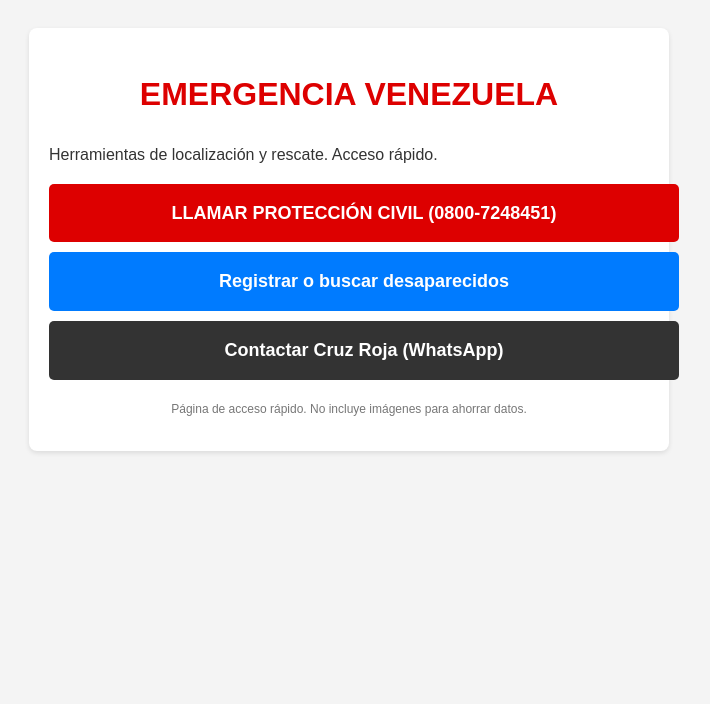
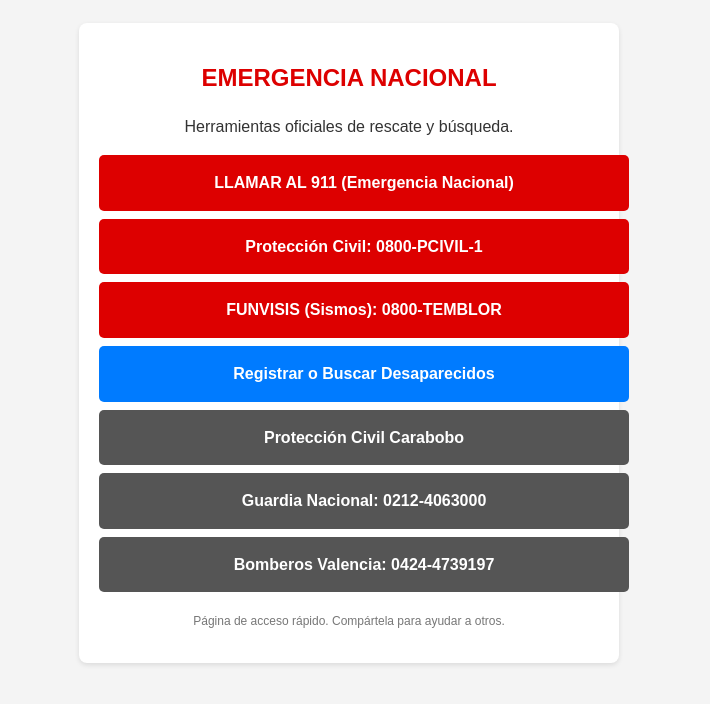
Before and after one commit to robertreinaldogv-sketch/ayuda-emergencia, a plain HTML site: page index.html in a window 1280 px wide. Shown: the whole page, without its empty margins (291-1001 px from the left). Drawn offline with Linux system fonts and the light colour scheme.

Commit message:
Update index.html

```diff
--- a/index.html
+++ b/index.html
@@ -5,26 +5,32 @@
     <meta name="viewport" content="width=device-width, initial-scale=1.0">
     <title>EMERGENCIA VENEZUELA - Ayuda y Rescate</title>
     <style>
-        body { font-family: sans-serif; line-height: 1.6; padding: 20px; background: #f4f4f4; color: #333; }
-        .container { max-width: 600px; margin: auto; background: #fff; padding: 20px; border-radius: 8px; box-shadow: 0 2px 5px rgba(0,0,0,0.1); }
-        h1 { color: #d00; text-align: center; }
-        .btn { display: block; width: 100%; padding: 15px; margin: 10px 0; background: #007bff; color: white; text-align: center; text-decoration: none; border-radius: 5px; font-weight: bold; font-size: 18px; }
+        body { font-family: sans-serif; line-height: 1.6; padding: 15px; background: #f4f4f4; color: #333; }
+        .container { max-width: 500px; margin: auto; background: #fff; padding: 20px; border-radius: 8px; box-shadow: 0 2px 5px rgba(0,0,0,0.1); }
+        h1 { color: #d00; text-align: center; font-size: 24px; }
+        .btn { display: block; width: 100%; padding: 15px; margin: 8px 0; background: #007bff; color: white; text-align: center; text-decoration: none; border-radius: 5px; font-weight: bold; font-size: 16px; }
         .emergency { background: #d00; }
-        .info { background: #333; }
+        .info { background: #555; }
         .footer { text-align: center; margin-top: 20px; font-size: 12px; color: #777; }
     </style>
 </head>
 <body>
     <div class="container">
-        <h1>EMERGENCIA VENEZUELA</h1>
-        <p>Herramientas de localización y rescate. Acceso rápido.</p>
+        <h1>EMERGENCIA NACIONAL</h1>
+        <p style="text-align:center;">Herramientas oficiales de rescate y búsqueda.</p>
 
-        <a href="tel:0800-7248451" class="btn emergency">LLAMAR PROTECCIÓN CIVIL (0800-7248451)</a>
-        <a href="https://venezuelatebusca.com" class="btn">Registrar o buscar desaparecidos</a>
-        <a href="https://wa.me/573212139525" class="btn info">Contactar Cruz Roja (WhatsApp)</a>
+        <a href="tel:911" class="btn emergency">LLAMAR AL 911 (Emergencia Nacional)</a>
+        <a href="tel:08007248451" class="btn emergency">Protección Civil: 0800-PCIVIL-1</a>
+        <a href="tel:08008362567" class="btn emergency">FUNVISIS (Sismos): 0800-TEMBLOR</a>
+
+        <a href="https://venezuelatebusca.com" class="btn">Registrar o Buscar Desaparecidos</a>
+
+        <a href="tel:02418593969" class="btn info">Protección Civil Carabobo</a>
+        <a href="tel:02124063000" class="btn info">Guardia Nacional: 0212-4063000</a>
+        <a href="tel:04244739197" class="btn info">Bomberos Valencia: 0424-4739197</a>
 
         <div class="footer">
-            <p>Página de acceso rápido. No incluye imágenes para ahorrar datos.</p>
+            <p>Página de acceso rápido. Compártela para ayudar a otros.</p>
         </div>
     </div>
 </body>
```
